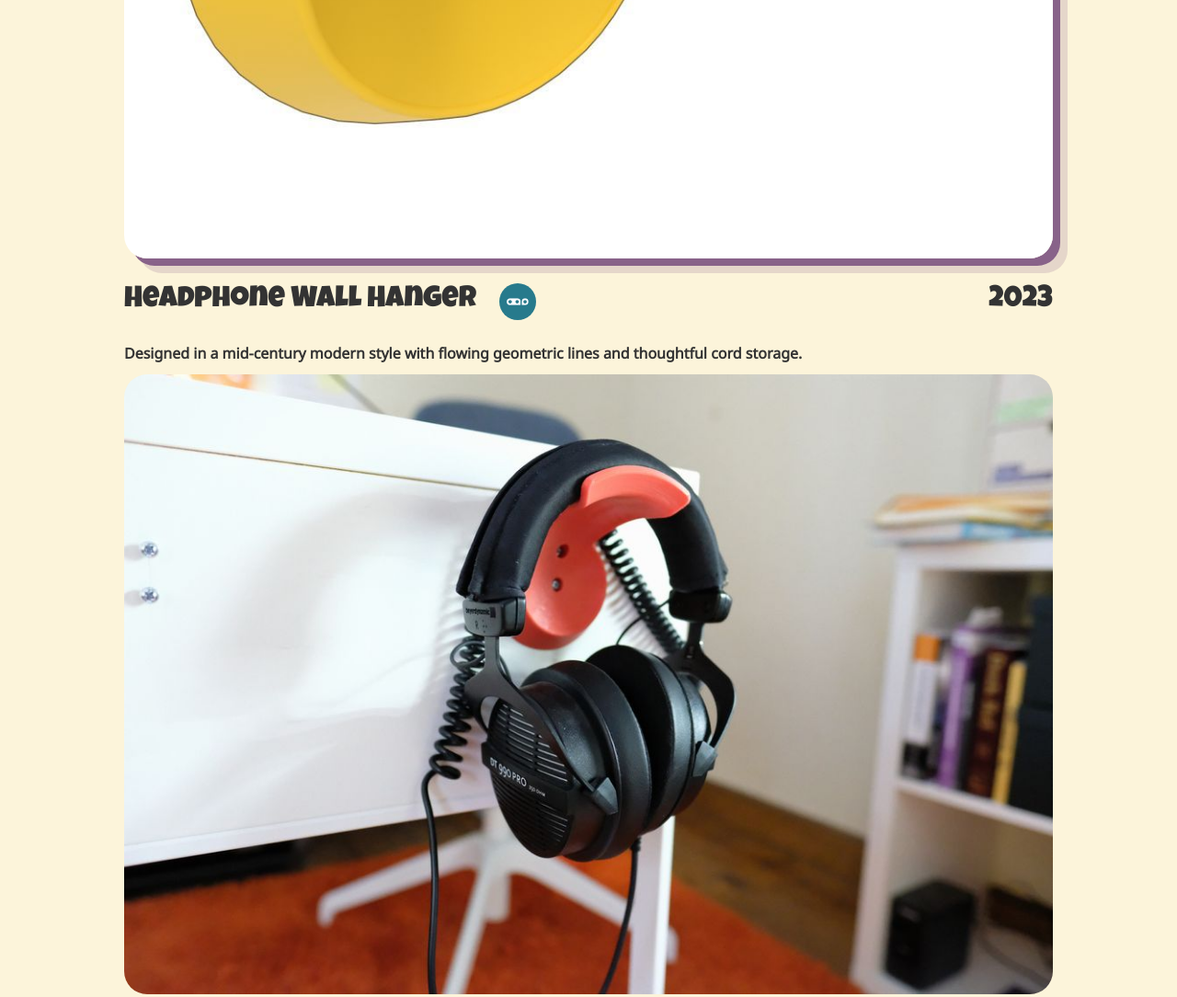
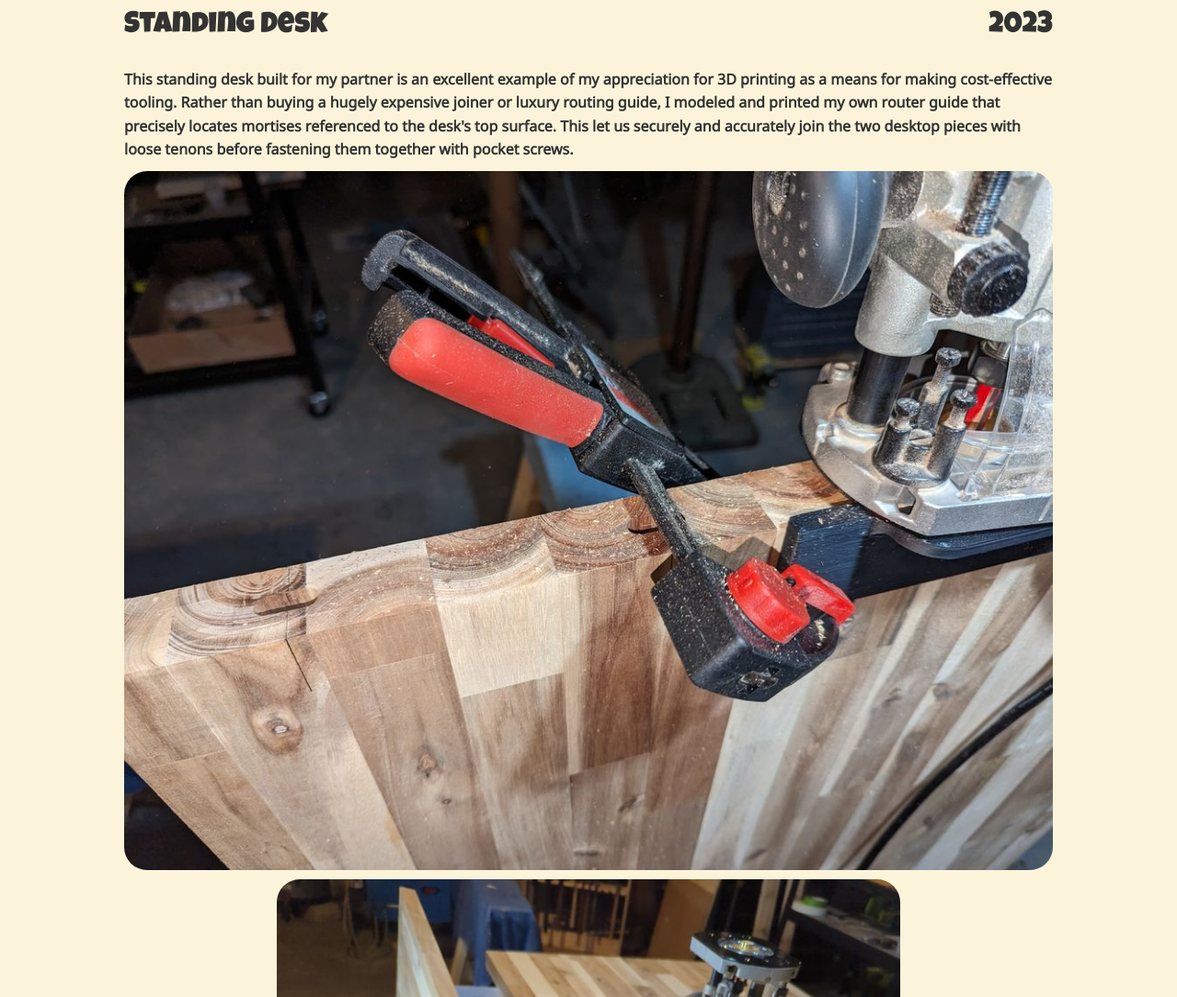
Before and after one commit to AeroNib/chomp-site, a plain HTML site: page 202304/index.html in a window 1280 px wide. Shown: the part 725-1809 px from the top of the page at 92% size. Drawn offline with Linux system fonts and the light colour scheme.

Commit message:
Added more tool cart images. Added desk project.

```diff
--- a/202303/index.html
+++ b/202304/index.html
@@ -14,22 +14,7 @@
             <div class="project-header">
                 <div class="project-title-container">
                     <!-- EDIT: Project title -->
-                    <h2 class="project-title">Headphone Wall Hanger</h2>
-
-                    <!-- OPTIONAL: External link circle (Thangs, GitHub, etc.) -->
-                    <!-- Comment out or delete this <a> block if not needed -->
-                    <a
-                        href="https://than.gs/m/1508944"
-                        class="nav-circle project-circle"
-                        aria-label="View on Thangs"
-                    >
-                        <img
-                            src="../icons/thangs.svg"
-                            alt=""
-                            class="nav-icon project-icon"
-                        />
-                    </a>
-                    <!-- END OPTIONAL -->
+                    <h2 class="project-title">Standing Desk</h2>
                 </div>
 
                 <!-- EDIT: Project year -->
@@ -39,11 +24,16 @@
             <!-- OPTIONAL: Project description paragraph -->
             <!-- Comment out or delete this <p> block if not needed -->
             <p class="project-description">
-                Designed in a mid-century modern style with flowing geometric
-                lines and thoughtful cord storage.
+                This standing desk built for my partner is an excellent example of my appreciation
+                for 3D printing as a means for making cost-effective tooling. Rather than buying a
+                hugely expensive joiner or luxury routing guide, I modeled and printed my own router
+                guide that precisely locates mortises referenced to the desk's top surface. This let
+                us securely and accurately join the two desktop pieces with loose tenons before
+                fastening them together with pocket screws.
             </p>
-
-            <img src="build.jpg" alt="" class="project-image" />
+            <img src="routing-1.jpg" alt="" class="project-image" />
+            <img src="routing-2.jpg" alt="" class="project-image" />
+            <img src="finished.jpg" alt="" class="project-image" />
             <!-- END OPTIONAL -->
         </main>
     </body>
```
Also changed, not shown: index.html (+7 -0 lines), 202302/finished-tools.jpg (renamed from 202302/build.jpg), 202302/finished.jpg (added), 202302/holes.jpg (added), 202302/router-template.jpg (added), 202304/finished.jpg (added), 202304/hero.jpg (added), 202304/routing-1.jpg (added), 202304/routing-2.jpg (added), 202304/thumb.jpg (added), icons/link.svg (added).
